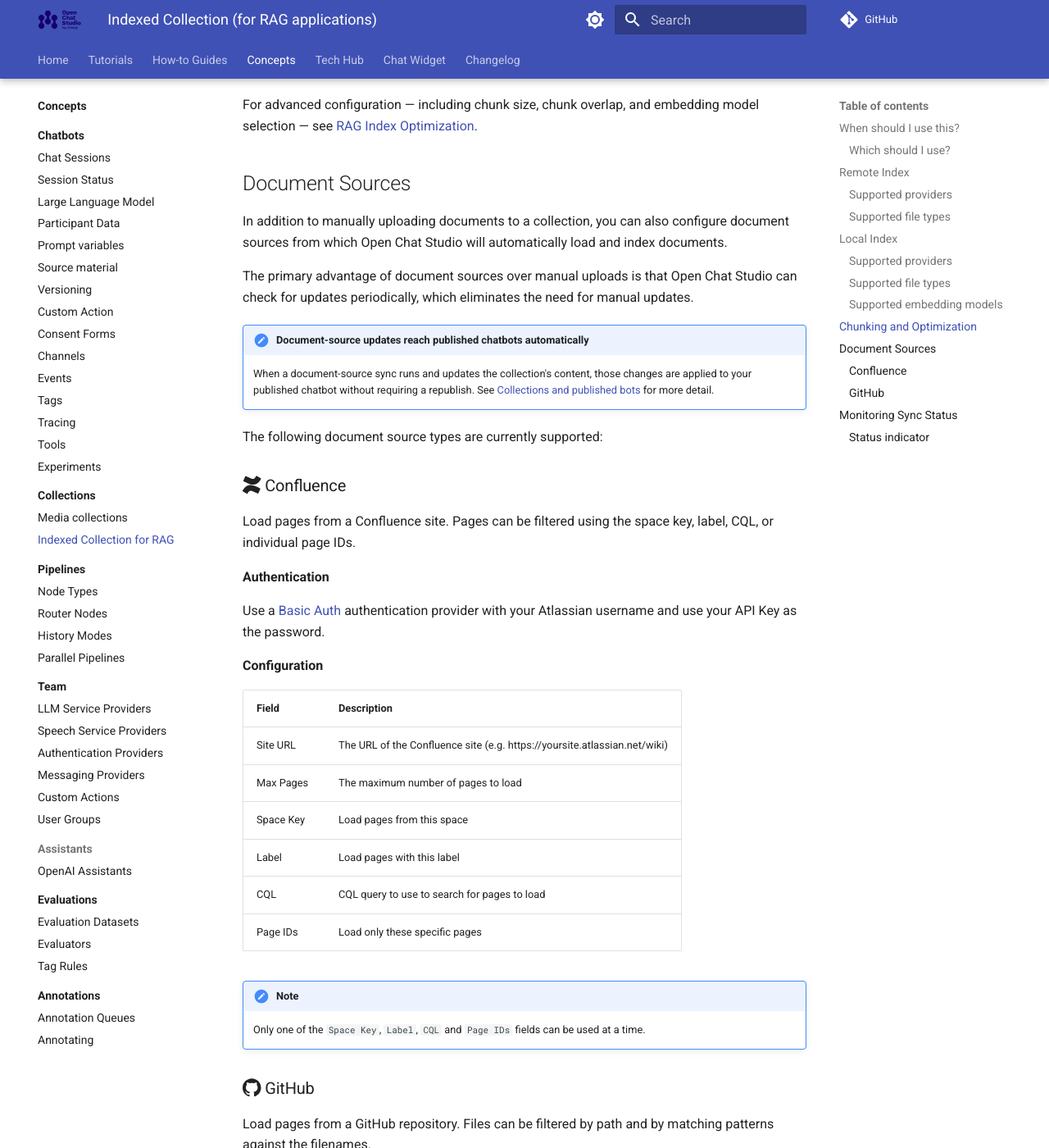
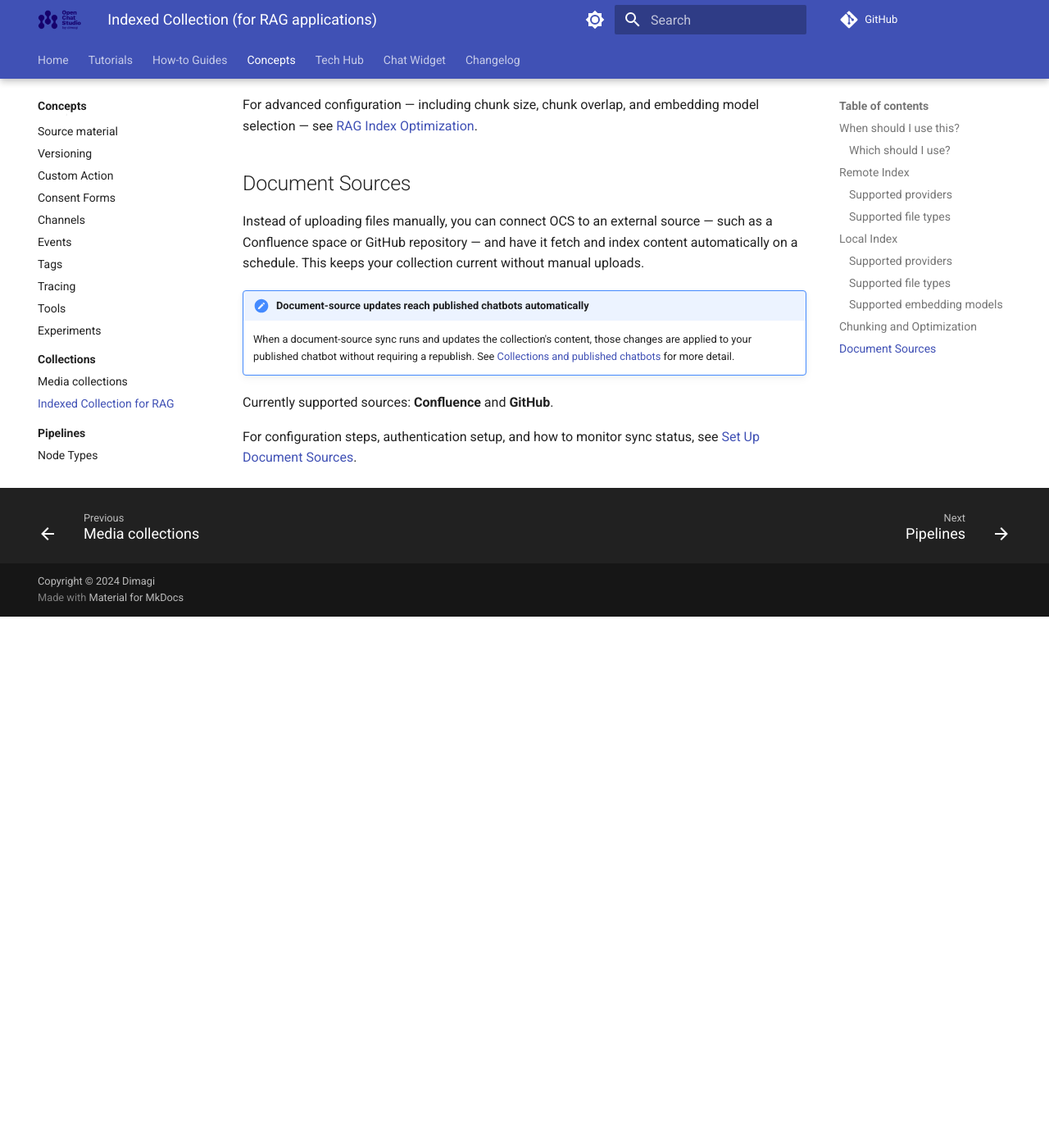
Before and after one commit to dimagi/open-chat-studio-docs, an MkDocs documentation site: the page built from docs/concepts/collections/indexed.md, in a window 1280 px wide and 1400 px high, scrolled down 3153 px. Shown: the whole window at 82% size. Built offline with MkDocs 1.6.1 and Material for MkDocs 9.7.7, drawn with Linux system fonts in a browser that asks for light colours; a script that is not in the unit is left out; comment, search, counter and statistics services are not loaded; after the commit the page ends 3905 px from its top, so only the background shows below that; some of the changed text lies outside the part shown.

Commit message:
New how-to guide for document sources and monitor sync

```diff
--- a/docs/concepts/collections/indexed.md
+++ b/docs/concepts/collections/indexed.md
@@ -27,7 +27,7 @@
 
 In OCS, there are two types of indexes:
 
-- Remote Index
+- [Remote Index](#remote-index)
 - Local Index
 
 ### Which should I use?
@@ -91,63 +91,11 @@
 
 ## Document Sources
 
-In addition to manually uploading documents to a collection, you can also configure document sources from which Open Chat Studio will automatically load and index documents.
-
-The primary advantage of document sources over manual uploads is that Open Chat Studio can check for updates periodically, which eliminates the need for manual updates.
+Instead of uploading files manually, you can connect OCS to an external source — such as a Confluence space or GitHub repository — and have it fetch and index content automatically on a schedule. This keeps your collection current without manual uploads.
 
 !!! note "Document-source updates reach published chatbots automatically"
-    When a document-source sync runs and updates the collection's content, those changes are applied to your published chatbot without requiring a republish. See [Collections and published bots](./index.md#collections-and-published-bots) for more detail.
+    When a document-source sync runs and updates the collection's content, those changes are applied to your published chatbot without requiring a republish. See [Collections and published chatbots](./index.md#collections-and-published-chatbots) for more detail.
 
-The following document source types are currently supported:
+Currently supported sources: **Confluence** and **GitHub**.
 
-### :simple-confluence: Confluence
-
-Load pages from a Confluence site. Pages can be filtered using the space key, label, CQL, or individual page IDs.
-
-**Authentication**
-
-Use a [Basic Auth](../team/authentication_providers.md#basic-auth) authentication provider with your Atlassian username and use your API Key as the password.
-
-**Configuration**
-
-| Field     | Description                                                               |
-|-----------|---------------------------------------------------------------------------|
-| Site URL  | The URL of the Confluence site (e.g. https://yoursite.atlassian.net/wiki) |
-| Max Pages | The maximum number of pages to load                                       |
-| Space Key | Load pages from this space                                                |
-| Label     | Load pages with this label                                                |
-| CQL       | CQL query to use to search for pages to load                              |
-| Page IDs  | Load only these specific pages                                            |
-
-!!! note
-
-    Only one of the `Space Key`, `Label`, `CQL` and `Page IDs` fields can be used at a time.
-
-### :simple-github: GitHub
-
-Load pages from a GitHub repository. Files can be filtered by path and by matching patterns against the filenames.
-
-**Authentication**
-
-Use a [Bearer Token](../team/authentication_providers.md#bearer-token) authentication provider.
-
-**Configuration**
-
-| Field          | Description                                                          |
-|----------------|----------------------------------------------------------------------|
-| Repository URL | GitHub repository URL (e.g. https://github.com/user/repo)            |
-| Branch         | Git branch to sync from                                              |
-| File Pattern   | File patterns to include. Prefix with '!' to exclude matching files. |
-| Path Filter    | Optional path prefix to filter files (e.g., docs/)                   |
-
-## Monitoring Sync Status
-
-Open Chat Studio tracks the history of every sync run for each document source. Use the sync logs to confirm that syncs are completing successfully and to diagnose problems when they are not.
-
-### Status indicator
-
-Each document source header displays a status indicator reflecting the outcome of the most recent sync:
-
-- **Error** – the last sync encountered a problem. The indicator is shown in red.
-- **Success** – the last sync completed without errors.
-- **In progress** – a sync is currently running. The indicator animates to show activity.
+For configuration steps, authentication setup, and how to monitor sync status, see [Set Up Document Sources](../../how-to/document_sources.md).
--- a/mkdocs.yml
+++ b/mkdocs.yml
@@ -107,6 +107,7 @@
     - Adjust LLM Node Model Parameters: how-to/adjust_llm_node_model_parameters.md
     - how-to/workflow_cookbook.md
     - how-to/add_a_knowledge_base.md
+    - Set Up Document Sources: how-to/document_sources.md
     - how-to/deploy_to_different_channels.md
     - Surveys (Deprecated): how-to/setting_up_a_survey.md
     - Schedule Reminders: how-to/reminders.md
```
Also changed, not shown: docs/how-to/document_sources.md (added, +88 -0 lines).
